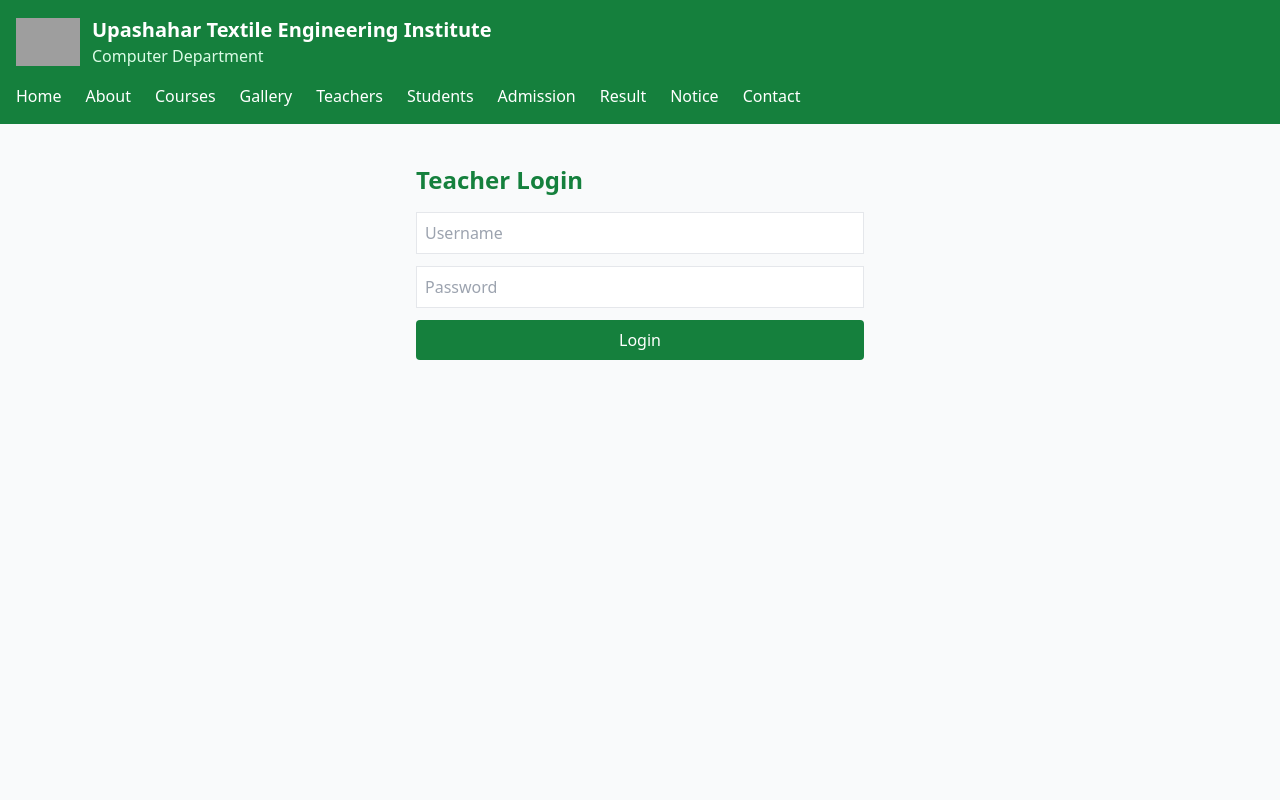
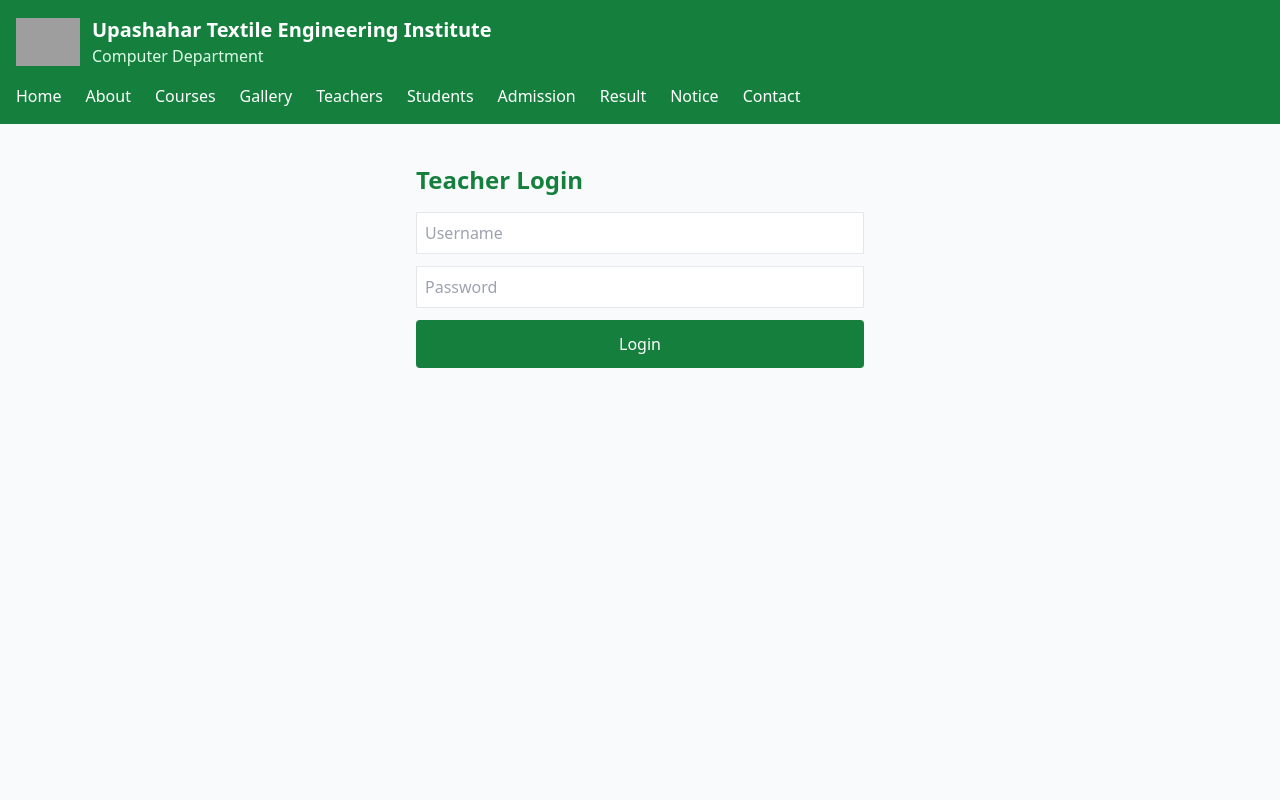
Before and after one commit to Mijanurrmiraj/utei.cst, a Next.js app: page /teacher/login in a window 1280 px wide. Shown: the top 800 px of the page. Built offline with nearby package versions, Linux system fonts and the light colour scheme; grey boxes are pictures that could not be loaded.

Commit message:
Update page.js

```diff
--- a/app/teacher/login/page.js
+++ b/app/teacher/login/page.js
@@ -43,12 +43,13 @@ export default function TeacherLogin() {
         onChange={e => setPassword(e.target.value)}
       />
 
-      <button
-        onClick={login}
-        className="bg-green-700 text-white px-4 py-2 rounded w-full"
-      >
-        Login
-      </button>
+     <button
+  type="button"
+  onClick={() => alert("Clicked")}
+  className="bg-green-700 text-white w-full py-3 rounded"
+>
+  Login
+</button>
 
       {error && <p className="text-red-600 mt-3">{error}</p>}
     </div>
```
